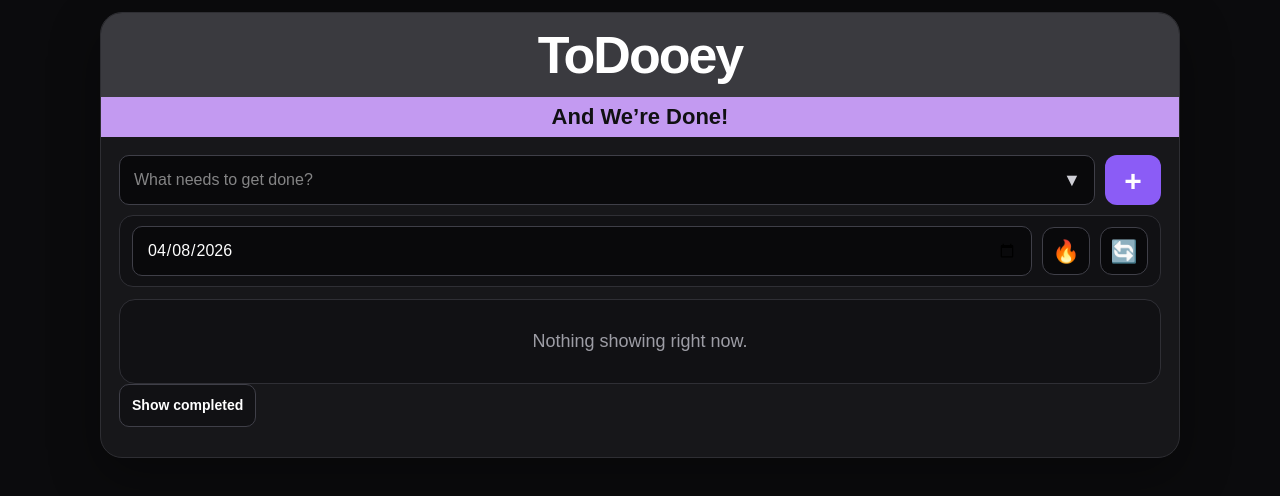
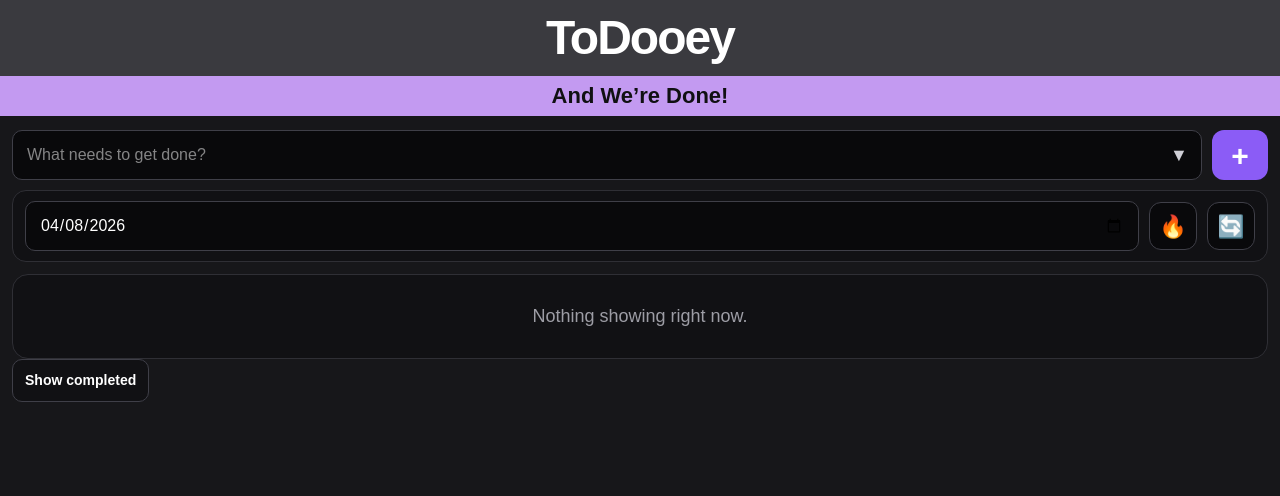
Before and after one commit to joshuamcguiretn/todooey, a Next.js app: page / in a window 1280 px wide. Shown: the top 496 px of the page. Built offline with nearby package versions, Linux system fonts and the light colour scheme.

Commit message:
try fullscreen layout

```diff
--- a/app/page.tsx
+++ b/app/page.tsx
@@ -304,25 +304,26 @@ export default function TodoeyPage() {
       minHeight: "100vh",
       background: "#0b0b0d",
       color: "#ffffff",
-      padding: "12px",
+      padding: 0,
       fontFamily: "Arial, sans-serif",
     } as React.CSSProperties,
     wrap: {
-      maxWidth: "1080px",
-      margin: "0 auto",
+      width: "100%",
+      margin: 0,
     } as React.CSSProperties,
     shell: {
+      minHeight: "100vh",
       background: "#17171a",
-      border: "1px solid #2e2e33",
-      borderRadius: "22px",
+      border: "none",
+      borderRadius: 0,
       overflow: "hidden",
-      boxShadow: "0 18px 50px rgba(0,0,0,0.35)",
+      boxShadow: "none",
     } as React.CSSProperties,
     header: {
       background: "#3a3a3f",
-      padding: "16px 20px",
+      padding: "14px 18px",
       textAlign: "center",
-      fontSize: "52px",
+      fontSize: "48px",
       fontWeight: 800,
       letterSpacing: "-2px",
       lineHeight: 1,
@@ -337,7 +338,7 @@ export default function TodoeyPage() {
       lineHeight: 1.1,
     } as React.CSSProperties,
     section: {
-      padding: "18px",
+      padding: "14px 12px 22px",
     } as React.CSSProperties,
     controlsRow: {
       display: "flex",
@@ -550,7 +551,7 @@ export default function TodoeyPage() {
       fontFamily: "Arial, sans-serif",
     } as React.CSSProperties,
     listWrap: {
-      borderRadius: "16px",
+      borderRadius: "14px",
       overflow: "hidden",
       border: "1px solid #2f2f35",
       background: "#111114",
@@ -625,7 +626,7 @@ export default function TodoeyPage() {
       display: "flex",
       alignItems: "center",
       justifyContent: "center",
-      padding: "18px",
+      padding: "12px",
     } as React.CSSProperties,
     modal: {
       width: "100%",
```
